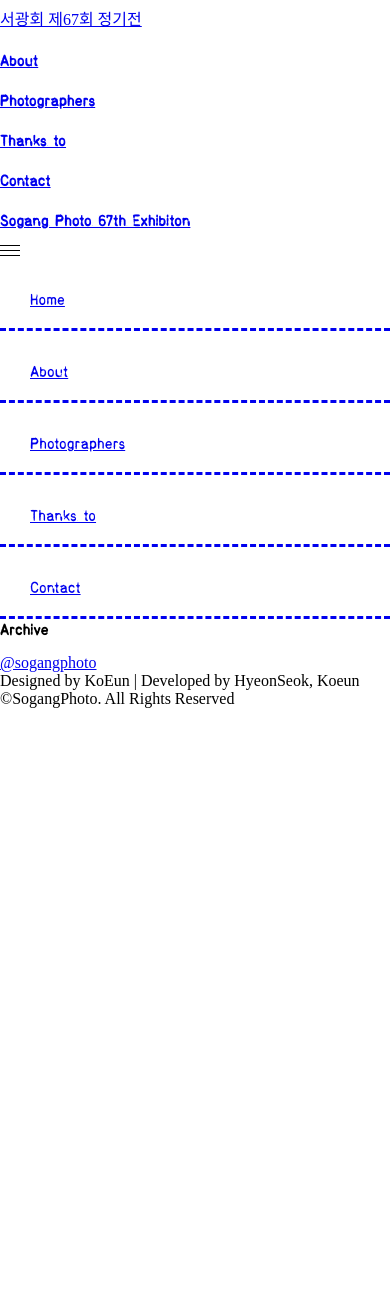
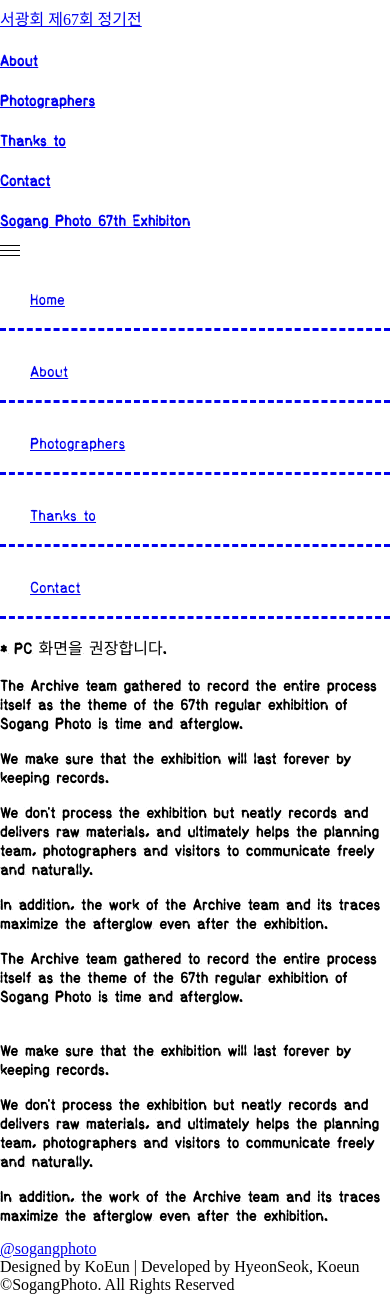
Before and after one commit to Sogangphoto/67th-regular-archive, a React (Create React App) app: page /archive in a window 390 px wide. Before the commit the page ends 844 px from the top, so only its background shows below. Built offline with nearby package versions, Linux system fonts and the light colour scheme; a web font is replaced by a local one.

Commit message:
Archive 페이지 텍스트 삽입 및 반응형 구현

```diff
--- a/src/pages/archive/index.tsx
+++ b/src/pages/archive/index.tsx
@@ -1,7 +1,56 @@
 function Index() {
   return (
-    <div className="flex flex-col items-center text-[#444444]">
-      <div className="mt-40 text-center text-7xl">Archive</div>
+    <div>
+      {/* Mobile */}
+      <div className="relative block flex flex-col items-center justify-start gap-5 lg:hidden">
+        <p className="flex-shrink-0 flex-grow-0 text-center text-[8px] text-[#797979]">
+          * PC 화면을 권장합니다.
+        </p>
+        <p className="w-full flex-shrink-0 flex-grow-0 text-left text-2xl font-light text-black">
+          The Archive team gathered to record the entire process itself as the
+          theme of the 67th regular exhibition of Sogang Photo is time and
+          afterglow.
+        </p>
+        <p className="w-full flex-shrink-0 flex-grow-0 text-left text-2xl font-light text-black">
+          We make sure that the exhibition will last forever by keeping records.
+        </p>
+        <p className="w-full flex-shrink-0 flex-grow-0 text-left text-2xl font-light text-black">
+          We don’t process the exhibition but neatly records and delivers raw
+          materials, and ultimately helps the planning team, photographers and
+          visitors to communicate freely and naturally.
+        </p>
+        <p className="w-full flex-shrink-0 flex-grow-0 text-left text-2xl font-light text-black">
+          In addition, the work of the Archive team and its traces maximize the
+          afterglow even after the exhibition.
+        </p>
+      </div>
+      {/* PC */}
+      <div className="relative flex flex-col items-start justify-start gap-[92px] p-2.5">
+        <p className="hidden h-[315px] w-[1162px] flex-shrink-0 flex-grow-0 text-left text-[64px] font-light text-black lg:block">
+          <span className="h-[315px] w-[1162px] flex-shrink-0 flex-grow-0 text-left text-[64px] font-light text-black">
+            The Archive team gathered to record the entire process itself as the
+            theme of the 67th regular exhibition of Sogang Photo is time and
+            afterglow.
+          </span>
+          <br />
+          <br />
+        </p>
+        <div className="relative flex flex-shrink-0 flex-grow-0 flex-col items-start justify-start gap-[46px]">
+          <p className="hidden h-[170px] w-[1162px] flex-shrink-0 flex-grow-0 text-left text-[64px] font-light text-black lg:block">
+            We make sure that the exhibition will last forever by keeping
+            records.
+          </p>
+          <p className="hidden h-[405px] w-[1162px] flex-shrink-0 flex-grow-0 text-left text-[64px] font-light text-black lg:block">
+            We don’t process the exhibition but neatly records and delivers raw
+            materials, and ultimately helps the planning team, photographers and
+            visitors to communicate freely and naturally.
+          </p>
+        </div>
+        <p className="mb-32 hidden h-[231px] w-[1162px] flex-shrink-0 flex-grow-0 text-left text-[64px] font-light text-black lg:block">
+          In addition, the work of the Archive team and its traces maximize the
+          afterglow even after the exhibition.
+        </p>
+      </div>
     </div>
   );
 }
--- a/src/pages/photographers/data.tsx
+++ b/src/pages/photographers/data.tsx
@@ -15,21 +15,91 @@
 import hwang from "../../assets/images/황종빈1.jpg";
 
 const arr = [
-  { name: "금유현", comment: "작가의 말 한 줄", src: yuhyeon, noteLink: "" },
-  { name: "기유림", comment: "작가의 말 한 줄", src: yulim, noteLink: "" },
-  { name: "김도훈", comment: "작가의 말 한 줄", src: dohun, noteLink: "" },
-  { name: "김성준", comment: "작가의 말 한 줄", src: seongjun, noteLink: "" },
-  { name: "김준수", comment: "작가의 말 한 줄", src: joonsu, noteLink: "" },
-  { name: "김지원", comment: "작가의 말 한 줄", src: jiwon, noteLink: "" },
-  { name: "김휴초", comment: "작가의 말 한 줄", src: hyucho, noteLink: "" },
-  { name: "노승혁", comment: "작가의 말 한 줄", src: seunghyuk, noteLink: "" },
-  { name: "류지원", comment: "작가의 말 한 줄", src: ryujiwon, noteLink: "" },
-  { name: "신재형", comment: "작가의 말 한 줄", src: jaehyung, noteLink: "" },
-  { name: "안준영", comment: "작가의 말 한 줄", src: junyeong, noteLink: "" },
-  { name: "이다인", comment: "작가의 말 한 줄", src: dain, noteLink: "" },
-  { name: "이창호", comment: "작가의 말 한 줄", src: changho, noteLink: "" },
-  { name: "한황희", comment: "작가의 말 한 줄", src: han, noteLink: "" },
-  { name: "황종빈", comment: "작가의 말 한 줄", src: hwang, noteLink: "" },
+  {
+    name: "금유현",
+    comment: "찰나를 모아놓고 보면 우리는 모두 영화 속 주인공같아",
+    src: yuhyeon,
+    noteLink: "",
+  },
+  {
+    name: "기유림",
+    comment: "잊혀지는 기억을 이어가는 나의 방식",
+    src: yulim,
+    noteLink: "",
+  },
+  {
+    name: "김도훈",
+    comment: "실재하지 않는 과거를 증명하는 방법",
+    src: dohun,
+    noteLink: "",
+  },
+  {
+    name: "김성준",
+    comment: "그때의 나, 그때의 우리",
+    src: seongjun,
+    noteLink: "",
+  },
+  {
+    name: "김준수",
+    comment: "여운, 시간이 머문 자리",
+    src: joonsu,
+    noteLink: "",
+  },
+  {
+    name: "김지원",
+    comment: "순간 속 온기를 온전히 간직하는 법",
+    src: jiwon,
+    noteLink: "",
+  },
+  {
+    name: "김휴초",
+    comment: "잔잔한 웃음으로 물든 순간을 만나보세요.",
+    src: hyucho,
+    noteLink: "",
+  },
+  {
+    name: "노승혁",
+    comment: "스쳐 지나가는 순간, 남아있는 여운",
+    src: seunghyuk,
+    noteLink: "",
+  },
+  {
+    name: "류지원",
+    comment: "여운의 모습을 그리고 싶었던",
+    src: ryujiwon,
+    noteLink: "",
+  },
+  {
+    name: "신재형",
+    comment: "시간이 남기고 간 흔적을 찾아서",
+    src: jaehyung,
+    noteLink: "",
+  },
+  {
+    name: "안준영",
+    comment: "멈춰있는 시간 속 영원한 사진",
+    src: junyeong,
+    noteLink: "",
+  },
+  { name: "이다인", comment: "Life is…", src: dain, noteLink: "" },
+  {
+    name: "이창호",
+    comment: "시간이 지날수록 더욱 빛을 발하는 마음, 여운.",
+    src: changho,
+    noteLink: "",
+  },
+  {
+    name: "한황희",
+    comment: "이젠 다시 되돌아갈 수 없는 순간으로의 몰입",
+    src: han,
+    noteLink: "",
+  },
+  {
+    name: "황종빈",
+    comment: "표현주의 미술과 사진의 만남, 그리고 내면의 여운",
+    src: hwang,
+    noteLink: "",
+  },
 ];
 
 export default arr;
--- a/src/pages/thanks/index.tsx
+++ b/src/pages/thanks/index.tsx
@@ -28,7 +28,8 @@
           </p>
         </div>
       </div>
-      {/*  */}
+
+      {/* mobile */}
 
       <div className="block lg:hidden">
         <div className="mt-32 text-center text-4xl">
```
